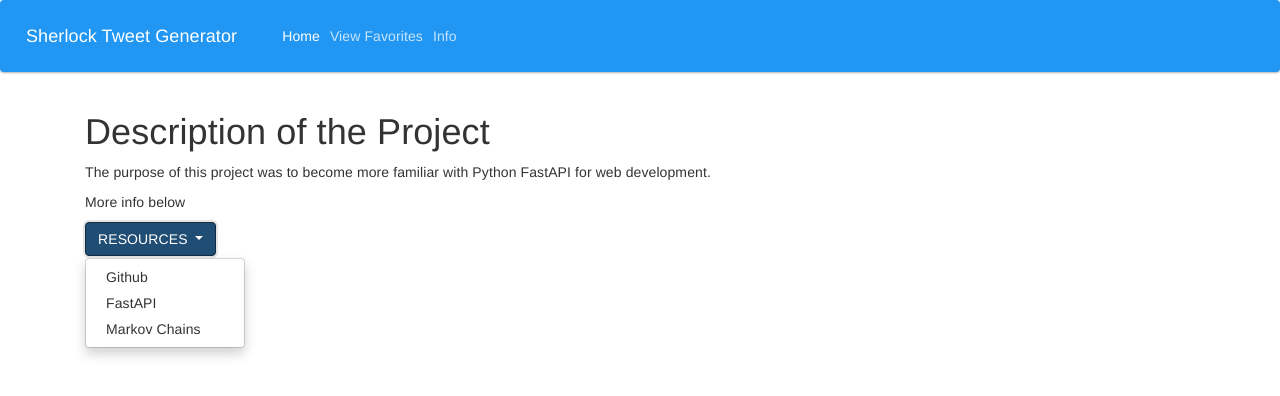
After one commit to Jeromeschmidt/Tweet-gen-fastAPI, a Python web app: template templates/info.html in a window 1280 px wide, after a click on "RESOURCES". The commit adds this page. Shown: the top 396 px of the page. Run offline with Jinja, Linux system fonts and the light colour scheme; the template is opened without the code that fills it, so the values that code supplies are empty; some libraries are stand-ins or nearby versions.

```diff
--- a/sentence_generator/markov_chain.py
+++ b/sentence_generator/markov_chain.py
@@ -12,15 +12,20 @@ class MarkovChain(Dictogram):
         word_list[0] = re.sub("[^a-zA-Z]", '', word_list[0])
         self.start_tokens.add_count(word_list[0].lower(), 1)
 
+        # Get Start Words
         for i in range(1, len(word_list)-1, 1):
             if((word_list[i][0].isupper()) and word_list[i-1][len(word_list[i-1])-1] in string.punctuation):
                 word_list[i] = re.sub("[^a-zA-Z]", '', word_list[i])
                 self.start_tokens.add_count(word_list[i].lower(), 1)
+
+        # Get Stop Words
         for i in range(len(word_list)):
             if(word_list[i][len(word_list[i])-1] in string.punctuation):
                 word_list[i] = re.sub("[^a-zA-Z]", '', word_list[i])
                 # word_list[i] = word_list[i][:len(word_list[i])-1]
                 self.stop_tokens.add_count(word_list[i], 1)
+
+        # Get Words for sentences
         for i in range(len(word_list)-1):
             word_list[i] = re.sub("[^a-zA-Z]", '', word_list[i])
             word_list[i+1] = re.sub("[^a-zA-Z]", '', word_list[i+1])
--- a/templates/base.html
+++ b/templates/base.html
@@ -13,7 +13,7 @@
   <title>Tweet Generator</title>
 </head>
 <nav class="navbar navbar-expand-lg navbar-dark bg-primary">
-  <a class="navbar-brand" href="/">placeholder</a>
+  <a class="navbar-brand" href="/">Sherlock Tweet Generator</a>
   <button class="navbar-toggler" type="button" data-toggle="collapse" data-target="#navbarColor01" aria-controls="navbarColor01" aria-expanded="false" aria-label="Toggle navigation">
     <span class="navbar-toggler-icon"></span>
   </button>
@@ -27,7 +27,7 @@
         <a class="nav-link" href="/view_favorites">View Favorites</a>
       </li>
       <li class="nav-item">
-        <a class="nav-link" href="/description">Description of Project</a>
+        <a class="nav-link" href="/info">Info</a>
       </li>
     </ul>
   </div>
@@ -39,12 +39,5 @@
 </body>
 
 <footer id="footer">
-    <div class="row">
-        <div class="col-lg-12">
-            <p>Made by Jerome Schmidt</p>
-            <p>For Spd 1.2 at Make School Fall 2019</p>
-            <p>Code for this project can be found at: </p>
-        </div>
-    </div>
 </footer>
 </html>
--- a/templates/index.html
+++ b/templates/index.html
@@ -3,13 +3,13 @@
 
 {% block content %}
 <center>
-    <h1>placeholder Tweet Generator</h1>
+    <h1> Generate Tweets Here:</h1>
     <p>{{ sentence }}</p>
     <br>
         <div class='form-group' action="/">
             <button class='btn btn-primary' data-toggle="tooltip" data-placement="top" title="New Tweet?" onClick="window.location.reload()">New Tweet</button>
         </div>
-        <form action="/{{ sentence }}" method="post">
+        <form action="/post_tweet" method="post">
             <!-- <a -->
             <button class='btn btn-primary' data-toggle="tooltip" data-placement="top" title="Save this Tweet?"onclick="window.location='/{{ sentence }}'">Save Tweet</button>
             <!-- </a> -->
@@ -20,7 +20,7 @@
             </script>
         </form>
         <!-- <button type="button" class="btn btn-info btn-lg" data-toggle="modal" data-target="#myModal">Open Modal</button> -->
-
+<!-- {{ sentence }} -->
           <!-- Modal -->
 
 </center>
--- /dev/null
+++ b/templates/info.html
@@ -0,0 +1,17 @@
+<!-- templates/description.html -->
+{% extends 'base.html' %}
+
+{% block content %}
+<h1>Description of the Project</h1>
+<p>The purpose of this project was to become more familiar with Python FastAPI for web development.</p>
+<p>More info below</p>
+<div class="dropdown">
+  <button class="btn btn-primary dropdown-toggle" type="button" data-toggle="dropdown">Resources
+  <span></span></button>
+  <ul class="dropdown-menu">
+      <li><a href="https://github.com/Jeromeschmidt/Tweet-gen-fastAPI">Github</a></li>
+      <li><a href="https://fastapi.tiangolo.com/">FastAPI</a></li>
+      <li><a href="https://en.wikipedia.org/wiki/Markov_chain#:~:text=A%20Markov%20chain%20is%20a,attained%20in%20the%20previous%20event.&text=It%20is%20named%20after%20the%20Russian%20mathematician%20Andrey%20Markov.">Markov Chains</a></li>
+  </ul>
+</div>
+{% endblock %}
```
Also changed, not shown: main.py (+54 -17 lines), requirements.txt (+12 -0 lines), tests/test_main.py (added, +33 -0 lines), README.md, 1 other file.
